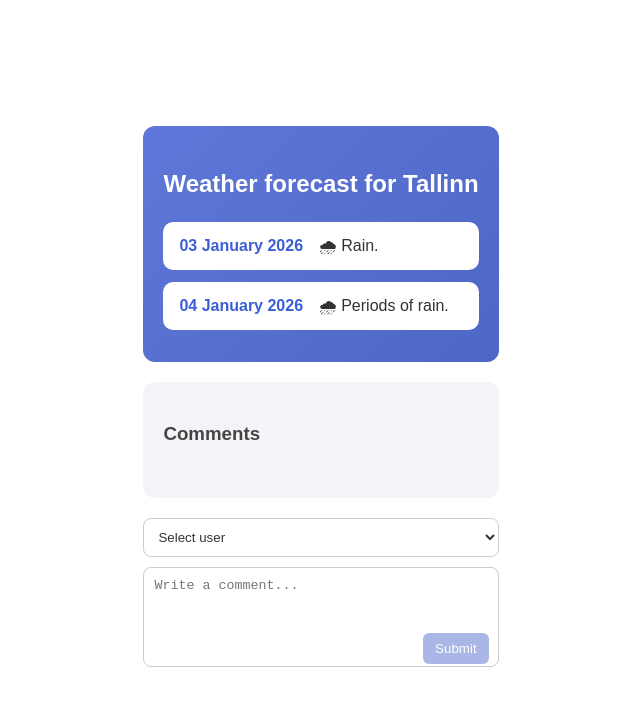
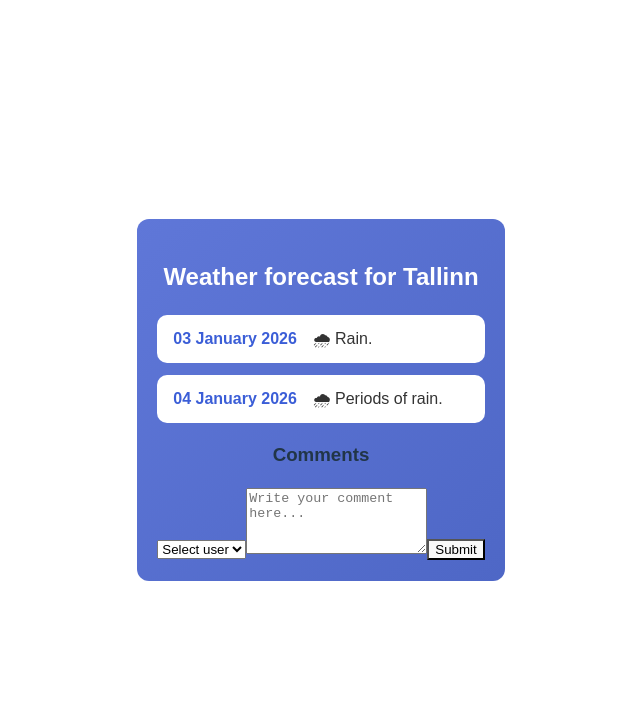
Before and after one commit to anusirkas/vue-vite-project, a Vue app: page / in a window 1280 px wide. Shown: the top 706 px of the page, without its empty margins (319-959 px from the left). Built offline with nearby package versions, Linux system fonts and the light colour scheme.

Commit message:
Wrote script from scratch in a different way

```diff
--- a/src/App.vue
+++ b/src/App.vue
@@ -12,113 +12,80 @@
         <span class="date">04 January 2026</span>
         <span class="weather-text">🌧 Periods of rain.</span>
       </div>
-    </div>
 
-    <div class="comments-card">
-      <h3>Comments</h3>
 
-        <!-- Comments list (inlined from CommentList + CommentItem) -->
-        <div
-          v-for="comment in comments"
-          :key="comment.id"
-          class="comment"
-        > <!-- Each comment is wrapped in a div with class 'comment' for styling -->
-          <div class="avatar">{{ getInitials(comment.user) }}</div>
-
-          <div class="comment-body"> <!-- This div wraps the username, comment text, and date for better styling -->
-            <div class="comment-meta"> <!-- This div wraps the username and comment text for better styling -->
-              <strong class="comment-user">{{ comment.user }}</strong>  <!-- Display the username in bold -->
-              <div class="comment-text">{{ comment.text }}</div>  <!-- Display the comment text below the username -->
-            </div>
-            <small>{{ formatDate(comment.createdAt) }}</small>  <!-- Display the formatted date below the comment text -->
+      <div class="comments-card"><h3>Comments</h3>
+        <div class="comments-list">
+          <div v-for="comment in comments" :key="comment.id" class="comment-item">
+            <div class="avatar">{{ getInitials(comment.user) }}</div>
+            <strong>{{ comment.user }}</strong> <span class="date">{{ comment.date }}</span>
+            <div class ="comment-text">{{ comment.text }}</div>
           </div>
         </div>
-    </div>
-    <div>
-            <!-- Form (inlined from CommentForm) -->
-      <form class="form-section" @submit.prevent="handleSubmit"> <!-- The form submission is handled by the handleSubmit method, and the default form submission behavior is prevented -->
-        <select v-model="selectedUser" class="user-input"> <!-- A dropdown to select the user, bound to the selectedUser reactive variable -->
-          <option disabled value="">Select user</option> <!-- A disabled option prompting the user to select a user -->
-          <option v-for="user in users" :key="user.id" :value="user.name"> <!-- Loop through the users array to create an option for each user, with the user's name as the value -->
-            {{ user.name }}
-          </option>
-        </select>
+      </div>
+      <div>
+        <div>
+          <form class="form-section" @submit.prevent="handleSubmit">
+            <select v-model="selectedUser">
+              <option value="" disabled>Select user</option>
+              <option
+                v-for="user in users"
+                :key="user.id"
+                :value="user.name">{{ user.name }}
+              </option>
+            </select>
 
-        <div class="textarea-wrapper"> <!-- A wrapper div for the textarea and submit button to allow for better styling and positioning -->
-          <textarea
-            v-model="message"
-            class="comment-input"
-            placeholder="Write a comment..."
-          ></textarea>
-
-          <button class="submit-btn" type="submit">Submit</button> <!-- A button to submit the comment -->
+            <textarea v-model="message"  class="comment-input" placeholder="Write your comment here..." rows="4"></textarea>
+            <button class="submit-btn" type="submit">Submit</button>
+          </form>
         </div>
-      </form>
+      </div>
     </div>
   </div>
 </template>
 
 <script setup>
-import { ref, onMounted, watch } from 'vue' // Importing necessary functions from Vue for reactive state management and lifecycle hooks
+import { ref, onMounted, watch } from 'vue';
 
-const users = [ // A hardcoded list of users for the dropdown selection in the comment form
-  { id: 1, name: 'John Doe' },
-  { id: 2, name: 'Jane Smith' }
+const users = [
+  { id: 1, name: "John Doe" },
+  { id: 2, name: "Jane Smith" },
 ]
+const comments = ref([]);
+const selectedUser = ref('');
+const message =  ref('');
 
-const comments = ref([]) // A reactive variable to hold the list of comments
-const selectedUser = ref('') // A reactive variable to hold the currently selected user from the dropdown
-const message = ref('') // A reactive variable to hold the current message input
+function getInitials(name = '') {
+  const names = name.split(' ');
+  const initials = names.map(n => n[0]).join('');
+  return initials.toUpperCase();
+}
 
-onMounted(() => { // Lifecycle hook that runs when the component is mounted
-  const saved = localStorage.getItem('comments')
+onMounted (() => {
+  const saved = localStorage.getItem('comments');
   if (saved) {
     try {
-      comments.value = JSON.parse(saved)
+      comments.value = JSON.parse(saved);
     } catch (e) {
       comments.value = []
     }
   }
-})
+});
 
-watch(comments, (newComments) => { // Watcher that runs whenever the comments array changes
-  localStorage.setItem('comments', JSON.stringify(newComments)) // Save the updated comments array to localStorage
+watch(comments, (newComments) => {
+  localStorage.setItem('comments', JSON.stringify(newComments));
 }, { deep: true })
 
-function formatDate(d) { // Function to format a date string into a more readable format
-  return new Date(d).toLocaleString()
-}
-
-function getInitials(name = '') { // Function to get the initials of a user's name
-  return String(name)
-    .split(' ')
-    .map(n => n[0] || '')
-    .join('')
-    .slice(0,2)
-    .toUpperCase()
-}
-
-function addComment(comment) { // Function to add a new comment to the comments array
-  comments.value.push(comment) //comments.value.unshift(comment) // Add the new comment to the end of the array (use unshift to add to the beginning)
-}
-
-
-
-function handleSubmit() { // Function to handle the form submission for adding a new comment
+function handleSubmit() {
   if (!selectedUser.value || !message.value) return
-
-  const comment = { // Create a new comment object with the selected user, message, and current timestamp
+    const comment = {
     id: Date.now(),
     user: selectedUser.value,
     text: message.value,
-    createdAt: new Date().toISOString()   // Store the date as an ISO string for better consistency when saving to localStorage
   }
-
-  addComment(comment) // Add the new comment to the comments array
-
-  // reset the form fields
-  message.value = ''
-  selectedUser.value = ''
+  comments.value.push(comment);
+  message.value = '';
+  selectedUser.value = '';
 }
 </script>
 
@@ -154,85 +121,4 @@ function handleSubmit() { // Function to handle the form submission for adding a
   color: #3b5ed7;
   font-weight: 600;
 }
-
-.comments-card {
-  background: #f3f4f7;
-  padding: 20px;
-  border-radius: 12px;
-  margin-top: 20px;
-}
-
-.comments-card h3 {
-  margin-bottom: 30px;
-  color: #444;
-  text-align: left;
-}
-
-.comment {
-  background: white;
-  padding: 12px;
-  border-radius: 10px;
-  display: flex;
-  align-items: center;
-  text-align: left;
-  margin-bottom: 10px;
-  color: #333;
-}
-
-.avatar {
-  width: 36px;
-  height: 36px;
-  background: #5f77d8;
-  color: white;
-  font-weight: bold;
-  border-radius: 50%;
-  display: flex;
-  align-items: center;
-  justify-content: center;
-  margin-right: 10px;
-}
-
-.form-section {
-  margin-top: 20px;
-}
-
-.user-input {
-  width: 100%;
-  padding: 10px;
-  border-radius: 8px;
-  border: 1px solid #ccc;
-  margin-bottom: 10px;
-  background-color: white;
-  color: #333;
-}
-
-.textarea-wrapper {
-  position: relative;
-}
-
-.comment-input {
-  width: 100%;
-  height: 100px;
-  padding: 10px;
-  padding-bottom: 56px;   /* space for button */
-  border-radius: 8px;
-  border: 1px solid #ccc;
-  resize: none;
-  background-color: white;
-  color: #333;
-  box-sizing: border-box;
-}
-
-.textarea-wrapper .submit-btn {
-  position: absolute;
-  right: 10px;
-  bottom: 10px;
-  padding: 8px 12px;
-  border-radius: 6px;
-  border: none;
-  background: #aab6e6;
-  color: white;
-  cursor: pointer;
-}
-.textarea-wrapper .submit-btn:hover { background: #8f9fdd; }
 </style>
--- a/src/components/CommentForm.vue
+++ /dev/null
@@ -1,77 +0,0 @@
-<script setup lang="ts">
-import { ref } from 'vue'
-
-const emit = defineEmits<{
-  (e: 'add-comment', comment: {
-    id: number
-    user: string
-    text: string
-    createdAt: Date
-  }): void
-}>()
-
-const users = [
-  { id: 1, name: 'John Doe' },
-  { id: 2, name: 'Jane Smith' }
-]
-
-const selectedUser = ref('')
-const message = ref('')
-
-//handleSubmit:
-//  lisa uus comment array’sse
-//   salvesta array localStorage’i
-
-function handleSubmit() {
-  if (!selectedUser.value || !message.value) return
-
-  emit('add-comment', {
-    id: Date.now(),
-    user: selectedUser.value,
-    text: message.value,
-    createdAt: new Date()
-  })
-
-  message.value = ''
-}
-</script>
-
-<template>
-  <form class="form-section" @submit.prevent="handleSubmit">
-    <select v-model="selectedUser" class="user-input">
-      <option disabled value="">Select user</option>
-      <option v-for="user in users" :key="user.id" :value="user.name">
-        {{ user.name }}
-      </option>
-    </select>
-
-    <div class="textarea-wrapper">
-      <textarea
-        v-model="message"
-        class="comment-input"
-        placeholder="Write a comment..."
-      ></textarea>
-
-      <button class="submit-btn" type="submit">
-        Submit
-      </button>
-    </div>
-  </form>
-</template>
-
-<style scoped>
- .textarea-wrapper { position: relative; }
- .comment-input { padding-bottom: 56px; }
- .textarea-wrapper .submit-btn {
-   position: absolute;
-   right: 10px;
-   bottom: 10px;
-   padding: 8px 12px;
-   border-radius: 6px;
-   border: none;
-   background: #aab6e6;
-   color: white;
-   cursor: pointer;
- }
- .textarea-wrapper .submit-btn:hover { background: #8f9fdd; }
-</style>
```
Also changed, not shown: src/components/CommentItem.vue (deleted, +0 -31 lines), src/components/CommentList.vue (deleted, +0 -24 lines), src/components/CommentSection.vue (deleted, +0 -36 lines).
